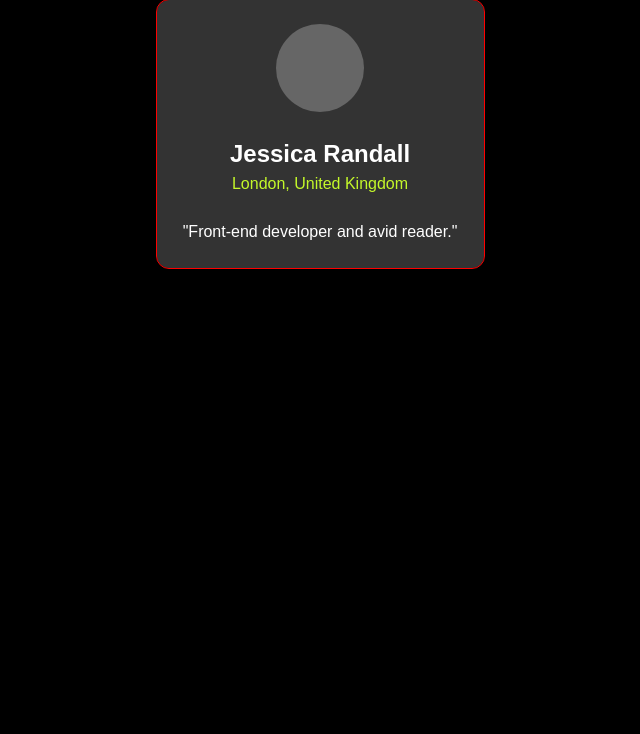
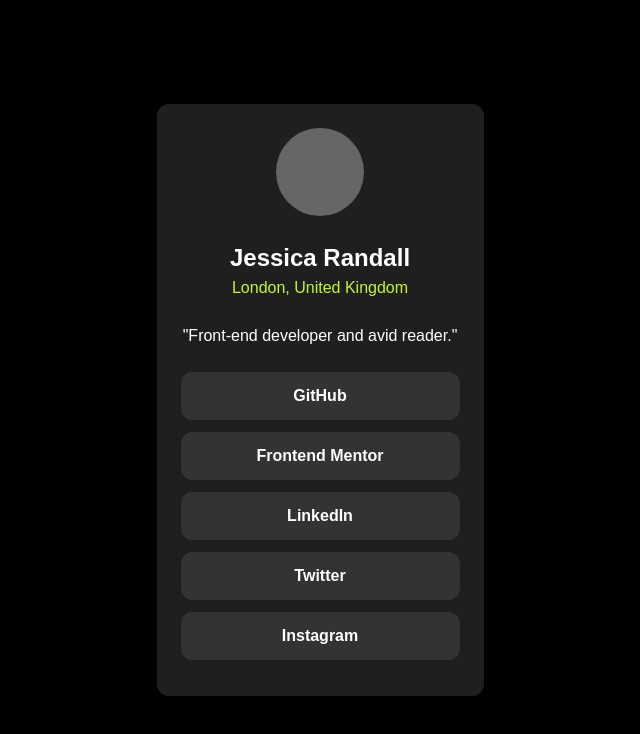
Before and after one commit to ortemcheg/social-profile, a React (Vite) app: page / in a window 1280 px wide. Shown: the top 734 px of the page, without its empty margins (320-960 px from the left). Built offline with nearby package versions, Linux system fonts and the light colour scheme.

Commit message:
Finalizes initial styles

```diff
--- a/src/App.tsx
+++ b/src/App.tsx
@@ -1,7 +1,11 @@
 import styled from "@emotion/styled";
 import { ProfileHeader } from "./components/ProfileHeader";
+import { SocialLink, SocialLinkBlock } from "./components/SocialLinksBlock";
 
 const BackgroundWrapper = styled.div`
+  display: flex;
+  flex-direction: column;
+  justify-content: center;
   background-color: #000;
   min-height: 100%;
   font-family: sans-serif;
@@ -9,8 +13,7 @@ const BackgroundWrapper = styled.div`
 const CardWrapper = styled.div`
   width: 327px;
   margin: 0 auto;
-  outline: 1px solid red;
-  background: #333;
+  background: #1f1f1f;
   border-radius: 12px;
   padding: 24px;
 `;
@@ -23,6 +26,29 @@ const ImagePlaceHolder = styled.div`
   border-radius: 50%;
 `;
 
+const mockLinks: SocialLink[] = [
+  {
+    linkText: "GitHub",
+    linkHref: "#",
+  },
+  {
+    linkText: "Frontend Mentor",
+    linkHref: "#",
+  },
+  {
+    linkText: "LinkedIn",
+    linkHref: "#",
+  },
+  {
+    linkText: "Twitter",
+    linkHref: "#",
+  },
+  {
+    linkText: "Instagram",
+    linkHref: "https://instagram.com/tyoma.deev",
+  },
+];
+
 function App() {
   return (
     <BackgroundWrapper>
@@ -33,6 +59,7 @@ function App() {
           location="London, United Kingdom"
           userBio="Front-end developer and avid reader."
         />
+        <SocialLinkBlock links={mockLinks} />
       </CardWrapper>
     </BackgroundWrapper>
   );
--- a/src/components/SocialLinksBlock.tsx
+++ b/src/components/SocialLinksBlock.tsx
@@ -1,18 +1,38 @@
 import { useMemo } from "react";
 import styled from "@emotion/styled";
 
-const SocialLink = styled.a``;
-const StyledList = styled.ul``;
+const SocialLink = styled.a`
+  display: inline-block;
+  color: #fff;
+  padding: 12px;
+  text-decoration: none;
+  font-weight: bold;
+  width: 100%;
+  border-radius: 12px;
+  background-color: #333;
+  text-align: center;
 
-interface SocialLink {
+  //   & + & {
+  //     margin-top: 12px; // doesn't work in @emotion/styled :(
+  //   }
+
+  margin-bottom: 12px; // TODO Fix extraneous bottom padding
+`;
+const StyledList = styled.ul`
+  margin-top: 24px;
+  list-style-type: none;
+  padding: 0;
+`;
+
+export interface SocialLink {
   linkText: string;
   linkHref: URL["href"];
 }
-interface SocialLinksBlock {
+interface SocialLinksBlockProps {
   links: SocialLink[];
 }
 
-export const SocialLinkBlock = ({ links }: SocialLinksBlock) => {
+export const SocialLinkBlock = ({ links }: SocialLinksBlockProps) => {
   const renderedLinks = useMemo(
     () =>
       links.map((link) => (
```
Also changed, not shown: 1 other file (tests, documents, lock files or other folders).
